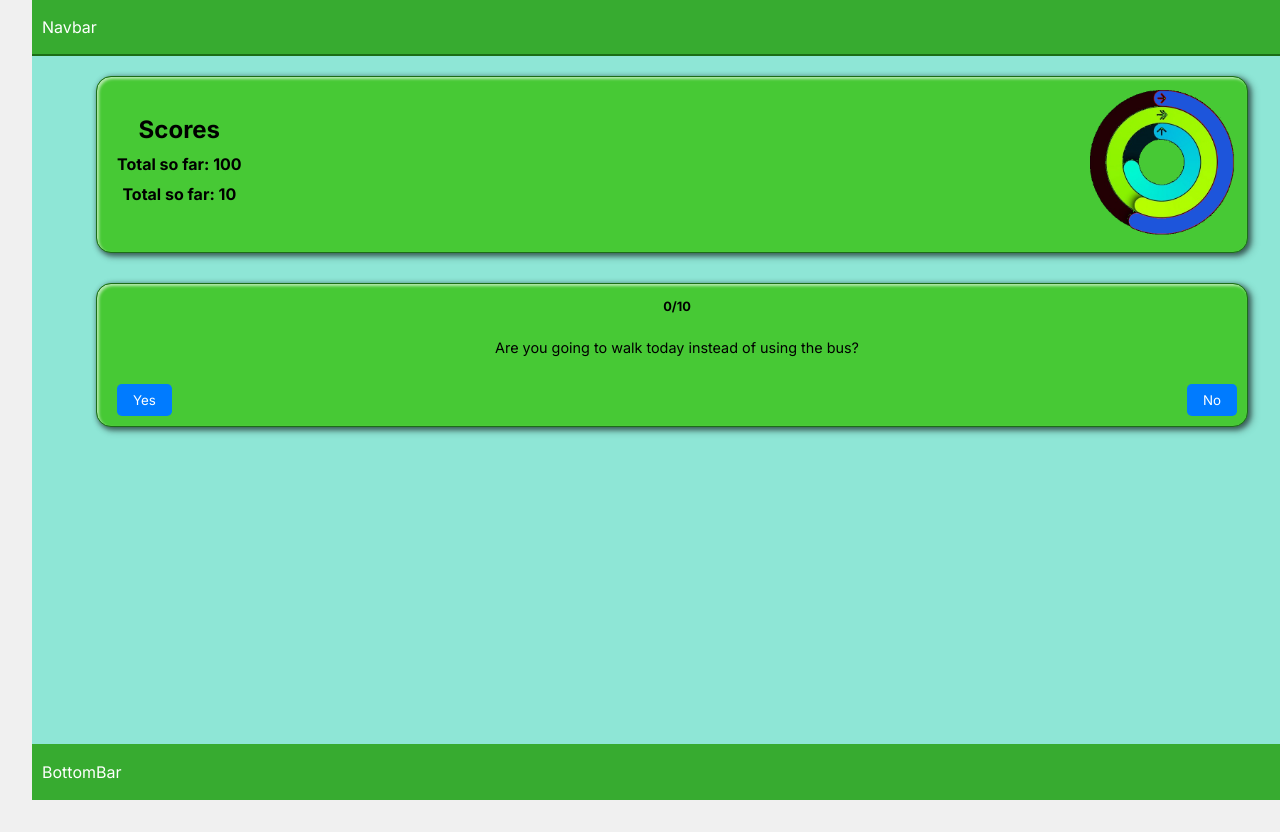
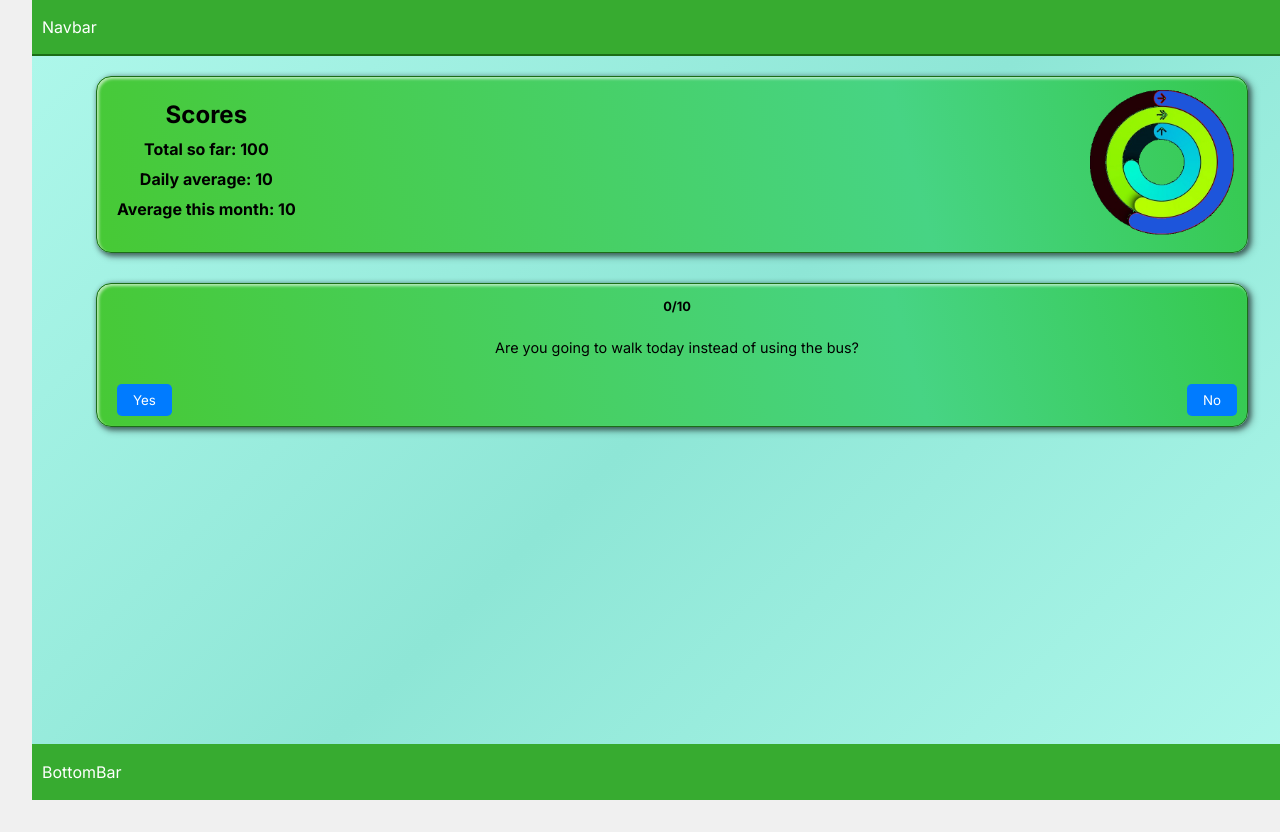
Before and after one commit to siqbal181/GreenMate, a React (Vite) app: page / in a window 1280 px wide. Shown: the top 832 px of the page. Built offline with nearby package versions, Linux system fonts and the light colour scheme.

Commit message:
Background gradients.

```diff
--- a/src/components/MainInfoBox.jsx
+++ b/src/components/MainInfoBox.jsx
@@ -8,7 +8,8 @@ const MainInfoBox = ({userData}) => {
       <div className="main-info-left">
         <h1 className='main-info-title'>Scores</h1>
         <h2 className="main-info-total">Total so far: { userData.totalPoints }</h2>
-        <h2 className="main-info-avg">Total so far: { userData.dailyAvg }</h2>
+        <h2 className="main-info-avg">Daily average: { userData.dailyAvg }</h2>
+        <h2 className="main-info-avg">Average this month: { userData.dailyAvg }</h2>
       </div>
       <div className="main-info-right">
         <img src="/images/circles1.png" alt="progress circle graph" className="info-circles" />
--- a/src/index.css
+++ b/src/index.css
@@ -34,6 +34,7 @@
   /* width: 100vw; */
   height: var(--page-height);
   background-color: var(--app-background);
+  background: linear-gradient(-45deg, #adf7ea 0%, #8ee6d6 50%, #adf7ea 100%);
 }
 
 .flex-container {
@@ -45,7 +46,7 @@
 .info-container {
   width: 90vw;
   margin: 20px auto 10px;
-  background-color: var(--green-400);
+  background: linear-gradient(75deg, #47c935 0%, #47d484 70%, #35c94e 100%);
   border-radius: 15px;
   padding: 10px 10px 10px 20px;
   box-shadow: 4px 3px 8px 1px rgba(0, 0, 0, 0.2), 2px 2px 5px 1px rgba(0, 0, 0, 0.5), inset 2px 2px 3px 0px rgba(255, 255, 255, 0.6);
```
